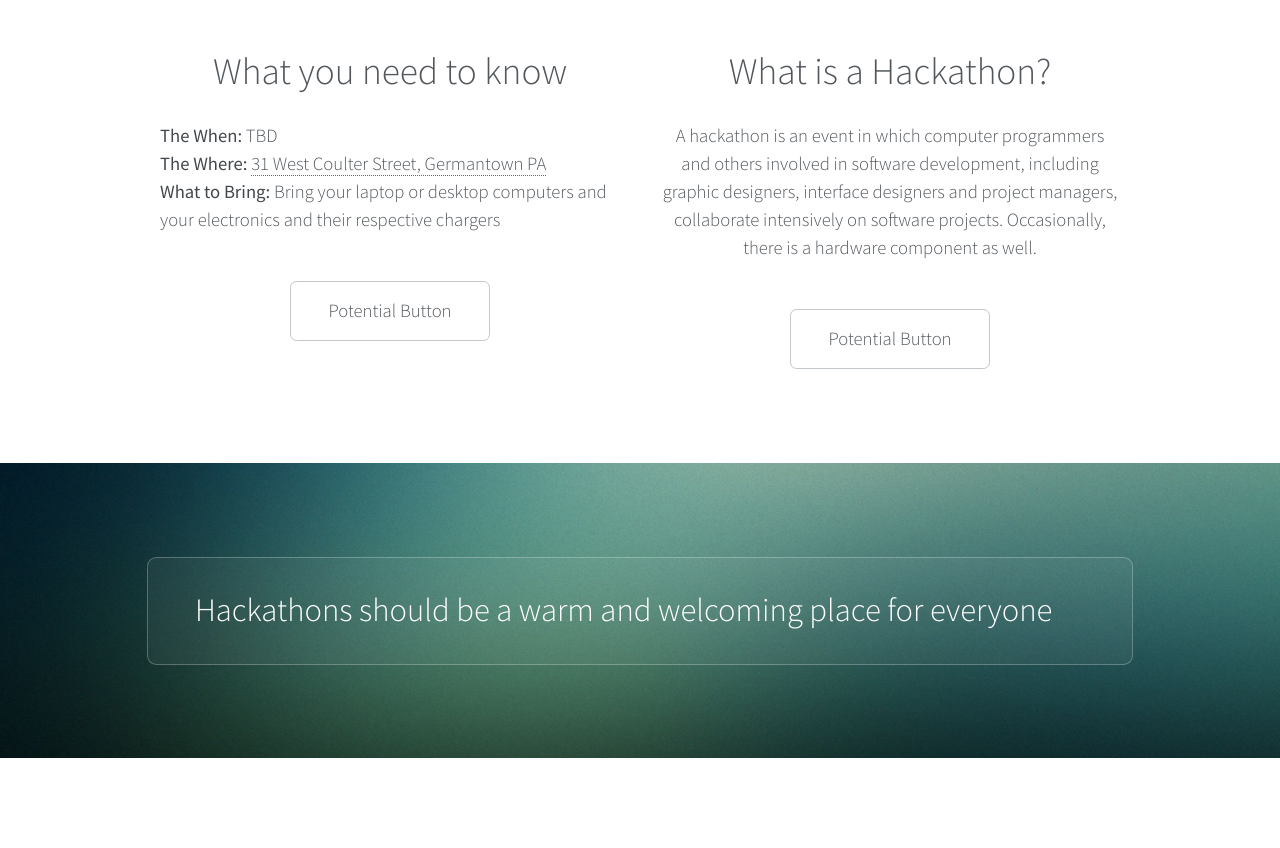
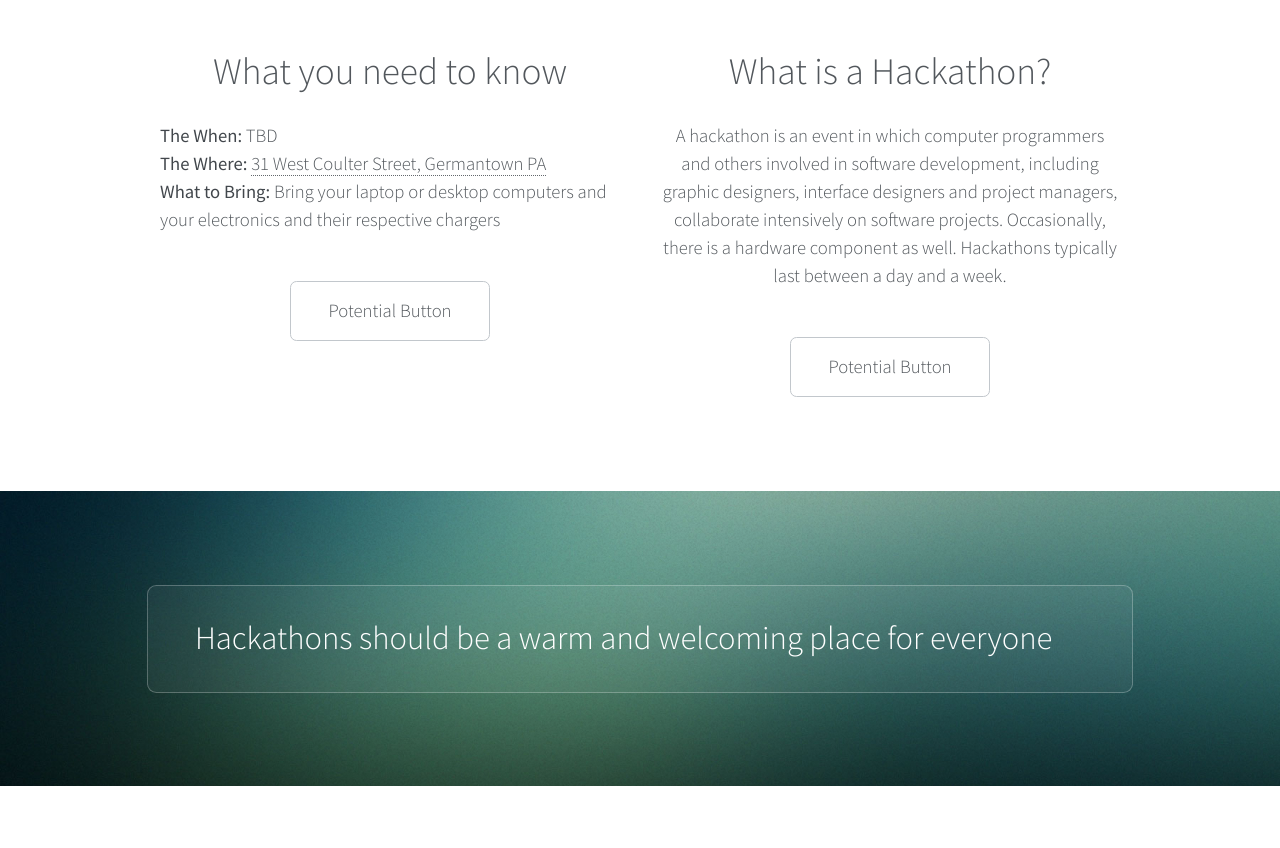
Before and after one commit to hackGFS/hackgfs.github.io, a plain HTML site: page index.html in a window 1280 px wide. Shown: the part 840-1688 px from the top of the page. Drawn offline with Linux system fonts and the light colour scheme.

Commit message:
Update index.html

```diff
--- a/index.html
+++ b/index.html
@@ -112,7 +112,7 @@
 							<header>
 								<h2>What is a Hackathon?</h2>
 							</header>
-							<p>A hackathon is an event in which computer programmers and others involved in software development, including graphic designers, interface designers and project managers, collaborate intensively on software projects. Occasionally, there is a hardware component as well.</p>
+							<p>A hackathon is an event in which computer programmers and others involved in software development, including graphic designers, interface designers and project managers, collaborate intensively on software projects. Occasionally, there is a hardware component as well. Hackathons typically last between a day and a week.</p>
 							<ul class="actions">
 								<li><a href="#" class="button">Potential Button</a></li>
 							</ul>
```
